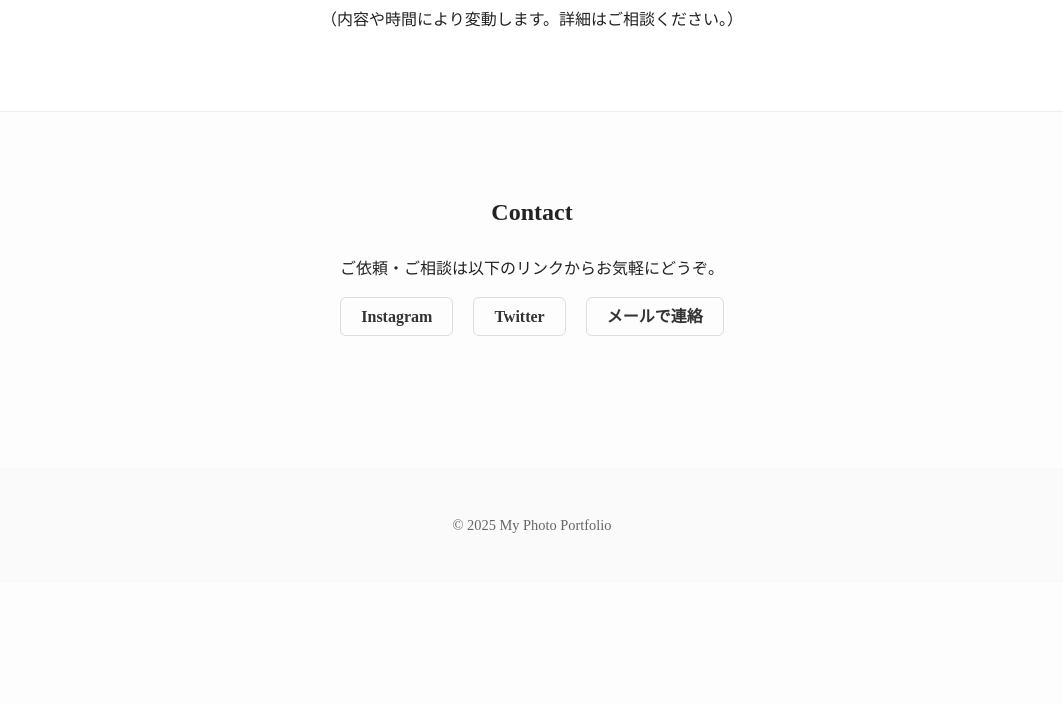
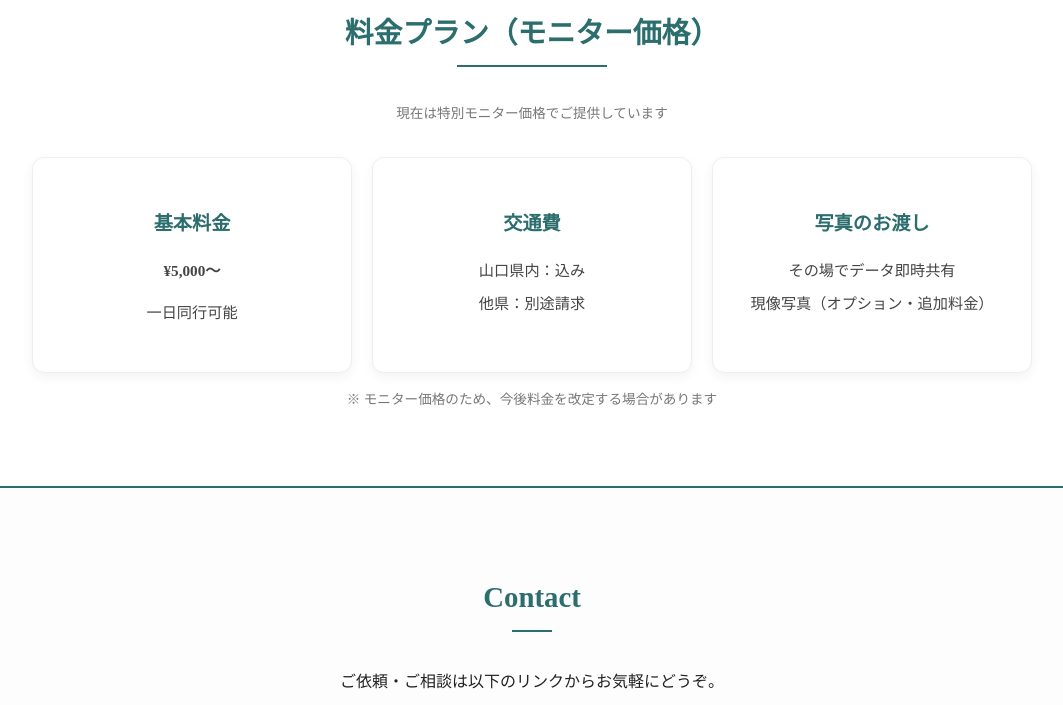
Before and after one commit to enginetest1357-bot/my-website, a plain HTML site: page index.html in a window 1280 px wide. Shown: the part 1628-2333 px from the top of the page, without its empty margins (108-1171 px from the left). Before the commit the page ends 2211 px from the top, so only its background shows below. Drawn offline with Linux system fonts and the light colour scheme.

Commit message:
2025/9/6終了

```diff
--- a/index.html
+++ b/index.html
@@ -5,6 +5,8 @@
   <meta name="viewport" content="width=device-width, initial-scale=1.0">
   <title>ポートフォリオ | 記念日 & マタニティフォト</title>
   <link rel="stylesheet" href="style.css">
+  <!-- Font Awesome for icons -->
+  <link rel="stylesheet" href="https://cdnjs.cloudflare.com/ajax/libs/font-awesome/6.5.0/css/all.min.css">
 </head>
 <body>
   <header>
@@ -25,7 +27,6 @@
     <p>記念日・マタニティフォトを中心に撮影しています</p>
   </section>
 
-  <!-- 活動紹介 -->
   <section class="intro">
   <div class="container">
     <h2>活動について</h2>
@@ -36,7 +37,7 @@
   </div>
 </section>
 
-  <!-- ギャラリー（ダミー画像） -->
+  <!-- ギャラリー（ダミー画像6枚） -->
   <section class="home-gallery">
     <div class="container">
       <h2>Photo Samples</h2>
@@ -45,18 +46,50 @@
         <img src="https://picsum.photos/600/400?random=12" alt="sample2">
         <img src="https://picsum.photos/600/400?random=13" alt="sample3">
         <img src="https://picsum.photos/600/400?random=14" alt="sample4">
+        <img src="https://picsum.photos/600/400?random=15" alt="sample5">
+        <img src="https://picsum.photos/600/400?random=16" alt="sample6">
       </div>
     </div>
   </section>
 
   <!-- 料金 -->
+<!-- 料金 -->
 <section class="price">
   <div class="container">
-      <h2>料金について</h2>
-      <p>記念日フォト・マタニティフォト：<strong>¥15,000〜</strong><br>
-      （内容や時間により変動します。詳細はご相談ください。）</p>
+    <h2>料金プラン（モニター価格）</h2>
+    <p class="price-note">現在は特別モニター価格でご提供しています</p>
+
+    <div class="price-cards">
+      <!-- 基本料金 -->
+      <div class="price-card">
+        <h3>基本料金</h3>
+        <p class="price-value">¥5,000〜</p>
+        <p>一日同行可能</p>
+      </div>
+
+      <!-- 交通費 -->
+      <div class="price-card">
+        <h3>交通費</h3>
+        <ul>
+          <li>山口県内：込み</li>
+          <li>他県：別途請求</li>
+        </ul>
+      </div>
+
+      <!-- 写真のお渡し -->
+      <div class="price-card">
+        <h3>写真のお渡し</h3>
+        <ul>
+          <li>その場でデータ即時共有</li>
+          <li>現像写真（オプション・追加料金）</li>
+        </ul>
+      </div>
+    </div>
+
+    <p class="price-note">※ モニター価格のため、今後料金を改定する場合があります</p>
   </div>
 </section>
+
 
   <!-- 連絡先 -->
   <section class="contact-links">
@@ -64,9 +97,21 @@
       <h2>Contact</h2>
       <p>ご依頼・ご相談は以下のリンクからお気軽にどうぞ。</p>
       <ul>
-        <li><a href="https://www.instagram.com/" target="_blank">Instagram</a></li>
-        <li><a href="https://twitter.com/" target="_blank">Twitter</a></li>
-        <li><a href="mailto:example@example.com">メールで連絡</a></li>
+        <li>
+          <a href="https://www.instagram.com/" target="_blank">
+            <i class="fab fa-instagram"></i> Instagram
+          </a>
+        </li>
+        <li>
+          <a href="https://twitter.com/" target="_blank">
+            <i class="fab fa-twitter"></i> Twitter
+          </a>
+        </li>
+        <li>
+          <a href="mailto:example@example.com">
+            <i class="fas fa-envelope"></i> メールで連絡
+          </a>
+        </li>
       </ul>
     </div>
   </section>
--- a/style.css
+++ b/style.css
@@ -1,14 +1,24 @@
-/* フォント・全体のベース */
+/* ===========================
+   フォント・全体のベース
+=========================== */
+:root {
+  --main-color: #2c6e6e;   /* 落ち着いた青緑 */
+  --bg-light: #f9fdfc;     /* 柔らかい背景色 */
+  --text-dark: #222;
+}
+
 body {
   font-family: "Noto Serif JP", serif;
   margin: 0;
   padding: 0;
   background: #fdfdfd;
-  color: #222;
+  color: var(--text-dark);
   line-height: 1.8;
 }
 
-/* ヘッダー */
+/* ===========================
+   ヘッダー
+=========================== */
 header {
   background: #fff;
   padding: 15px 40px;
@@ -25,6 +35,7 @@ nav h1 {
   font-size: 1.3rem;
   font-weight: 600;
   letter-spacing: 0.05em;
+  color: var(--main-color);
 }
 
 nav ul {
@@ -43,10 +54,12 @@ nav ul li a {
 }
 
 nav ul li a:hover {
-  color: #000;
+  color: var(--main-color);
 }
 
-/* ヒーローエリア */
+/* ===========================
+   ヒーローエリア
+=========================== */
 .hero {
   text-align: center;
   padding: 120px 20px;
@@ -64,7 +77,9 @@ nav ul li a:hover {
   font-size: 1.2rem;
 }
 
-/* フッター */
+/* ===========================
+   フッター
+=========================== */
 footer {
   text-align: center;
   padding: 30px;
@@ -74,7 +89,9 @@ footer {
   color: #666;
 }
 
-/* セクション共通 */
+/* ===========================
+   セクション共通
+=========================== */
 section {
   padding: 60px 20px;
 }
@@ -82,17 +99,44 @@ section {
 .container {
   max-width: 1000px;
   margin: 0 auto;
+  text-align: center;
 }
 
-/* 活動紹介 */
+/* ===========================
+   見出しデザイン
+=========================== */
+h2 {
+  font-size: 1.8rem;
+  margin-bottom: 20px;
+  color: var(--main-color);
+  position: relative;
+  display: inline-block;
+  padding-bottom: 8px;
+}
+
+h2::after {
+  content: "";
+  position: absolute;
+  width: 40%;
+  height: 2px;
+  background: var(--main-color);
+  left: 30%;
+  bottom: 0;
+}
+
+/* ===========================
+   活動紹介
+=========================== */
 .intro {
   text-align: center;
-  background: #fafafa;
+  background: var(--bg-light);
   border-top: 1px solid #eee;
   border-bottom: 1px solid #eee;
 }
 
-/* ホームギャラリー */
+/* ===========================
+   ホームギャラリー
+=========================== */
 .home-gallery .gallery-grid {
   display: grid;
   grid-template-columns: repeat(auto-fit, minmax(250px, 1fr));
@@ -111,20 +155,24 @@ section {
   box-shadow: 0 6px 16px rgba(0,0,0,0.12);
 }
 
-/* 料金 */
+/* ===========================
+   料金
+=========================== */
 .price {
   text-align: center;
   background: #fff;
-  border-top: 1px solid #eee;
-  border-bottom: 1px solid #eee;
+  border-top: 2px solid var(--main-color);
+  border-bottom: 2px solid var(--main-color);
 }
 
 .price strong {
   font-size: 1.4rem;
-  color: #444;
+  color: var(--main-color);
 }
 
-/* 連絡先 */
+/* ===========================
+   Contactリンク
+=========================== */
 .contact-links {
   text-align: center;
 }
@@ -140,16 +188,77 @@ section {
 
 .contact-links a {
   text-decoration: none;
-  color: #333;
+  color: var(--main-color);
   font-weight: 600;
-  border: 1px solid #ddd;
+  border: 1px solid var(--main-color);
   padding: 10px 20px;
   border-radius: 6px;
   transition: all 0.3s ease;
 }
 
 .contact-links a:hover {
-  background: #333;
+  background: var(--main-color);
   color: #fff;
-  border-color: #333;
 }
+
+.contact-links a i {
+  margin-right: 8px;
+  font-size: 1.2rem;
+}
+
+/* 料金カード */
+.price-cards {
+  display: grid;
+  grid-template-columns: repeat(auto-fit, minmax(250px, 1fr));
+  gap: 20px;
+  margin-top: 30px;
+}
+
+.price-card {
+  background: #fff;
+  border: 1px solid #eee;
+  border-radius: 12px;
+  padding: 30px 20px;
+  box-shadow: 0 4px 12px rgba(0,0,0,0.05);
+  transition: transform 0.3s ease, box-shadow 0.3s ease;
+}
+
+.price-card:hover {
+  transform: translateY(-4px);
+  box-shadow: 0 6px 16px rgba(0,0,0,0.12);
+}
+
+.price-card h3 {
+  font-size: 1.2rem;
+  margin-bottom: 15px;
+  color: var(--main-color);
+}
+
+.price-card p,
+.price-card li {
+  font-size: 0.95rem;
+  color: #444;
+}
+
+.price-card ul {
+  list-style: none;
+  padding: 0;
+  margin: 0;
+}
+
+.price-card ul li {
+  margin: 6px 0;
+}
+
+.price-value {
+  font-size: 1.6rem;
+  font-weight: bold;
+  color: var(--main-color);
+  margin-bottom: 10px;
+}
+
+.price-note {
+  font-size: 0.85rem;
+  color: #777;
+  margin-top: 15px;
+}
```
Lines whose indentation alone changed are shown as unchanged.
